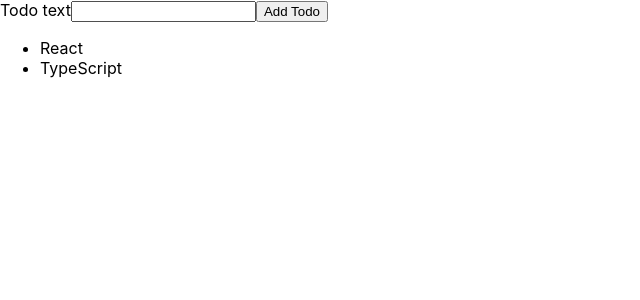
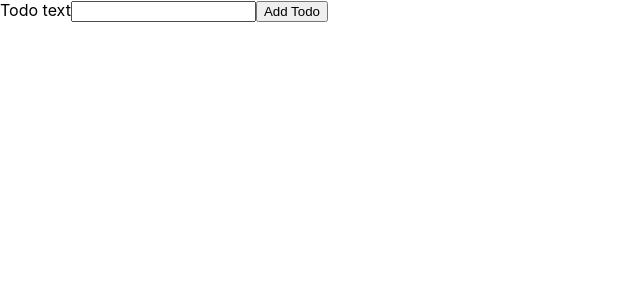
Before and after one commit to jeongsangtae/react-complete-training-typescript, a React (Create React App) app: page / in a window 1280 px wide. Shown: the top 300 px of the page, without its empty margins (0-640 px from the left). Built offline with nearby package versions, Linux system fonts and the light colour scheme.

Commit message:
React Complete Training Typescript - WoManaging States and TypeScript (App.tsx edit)

```diff
--- a/src/App.tsx
+++ b/src/App.tsx
@@ -1,11 +1,19 @@
+import { useState } from "react";
+
 import NewTodo from "./components/NewTodo";
 import Todos from "./components/Todos";
 import Todo from "./models/todo";
 
 function App() {
-  const todos = [new Todo("React"), new Todo("TypeScript")];
+  const [todos, setTodos] = useState<Todo[]>([]);
 
-  const addTodoHandler = (todoText: string) => {};
+  const addTodoHandler = (todoText: string) => {
+    const newTodo = new Todo(todoText);
+
+    setTodos((prevTodos) => {
+      return prevTodos.concat(newTodo);
+    });
+  };
 
   return (
     <div>
```
